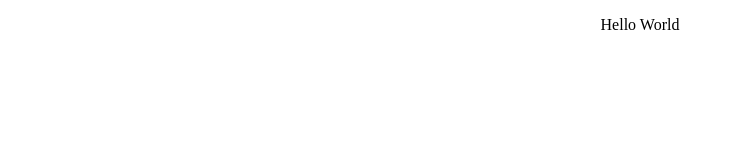
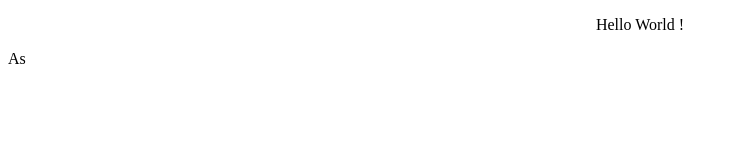
Before and after one commit to manjumani08/Development_Main, a plain HTML site: page Index.html in a window 1280 px wide. Shown: the full height of the page, 0-738 px from the left. Drawn offline with Linux system fonts and the light colour scheme.

Commit message:
ff
changes

```diff
--- a/Index.html
+++ b/Index.html
@@ -6,6 +6,7 @@
     <title>Document</title>
 </head>
 <body>
-    <p style="text-align:center">Hello World</p>
+    <p style="text-align:center">Hello World !</p>
+    <p>As</p>
 </body>
 </html>
--- /dev/null
+++ b/test.js
@@ -0,0 +1 @@
+dg
```
